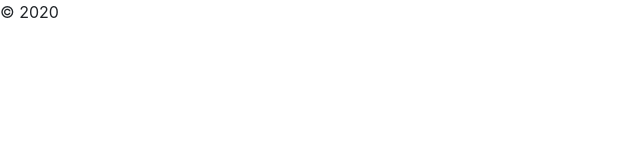
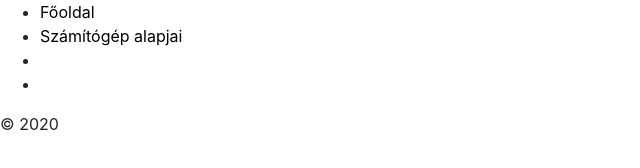
Before and after one commit to PrinceTS/Komplex-program-Mechwart-11.B-BB, a plain HTML site: page 2020_10_09/index.html in a window 1280 px wide. Shown: the whole page, without its empty margins (0-640 px from the left). Drawn offline with nearby package versions, Linux system fonts and the light colour scheme.

Commit message:
Menu pontok elrendezése

```diff
--- a/2020_10_09/index.html
+++ b/2020_10_09/index.html
@@ -9,6 +9,15 @@
 </head>
 <body>
     <nav>
+        <div class="menu">
+            <ul>
+                <li><a href="">Főoldal</a></li>
+                <li><a href="">Számítógép alapjai</a></li>
+                <li><a href=""></a></li>
+                <li><a href=""></a></li>
+            </ul>
+        </div>
+
     </nav>
     <section></section>
     <aside></aside>
--- a/2020_10_09/style.css
+++ b/2020_10_09/style.css
@@ -0,0 +1,5 @@
+.menu ul li a
+{
+    text-decoration: none;
+    color: black
+}
```
